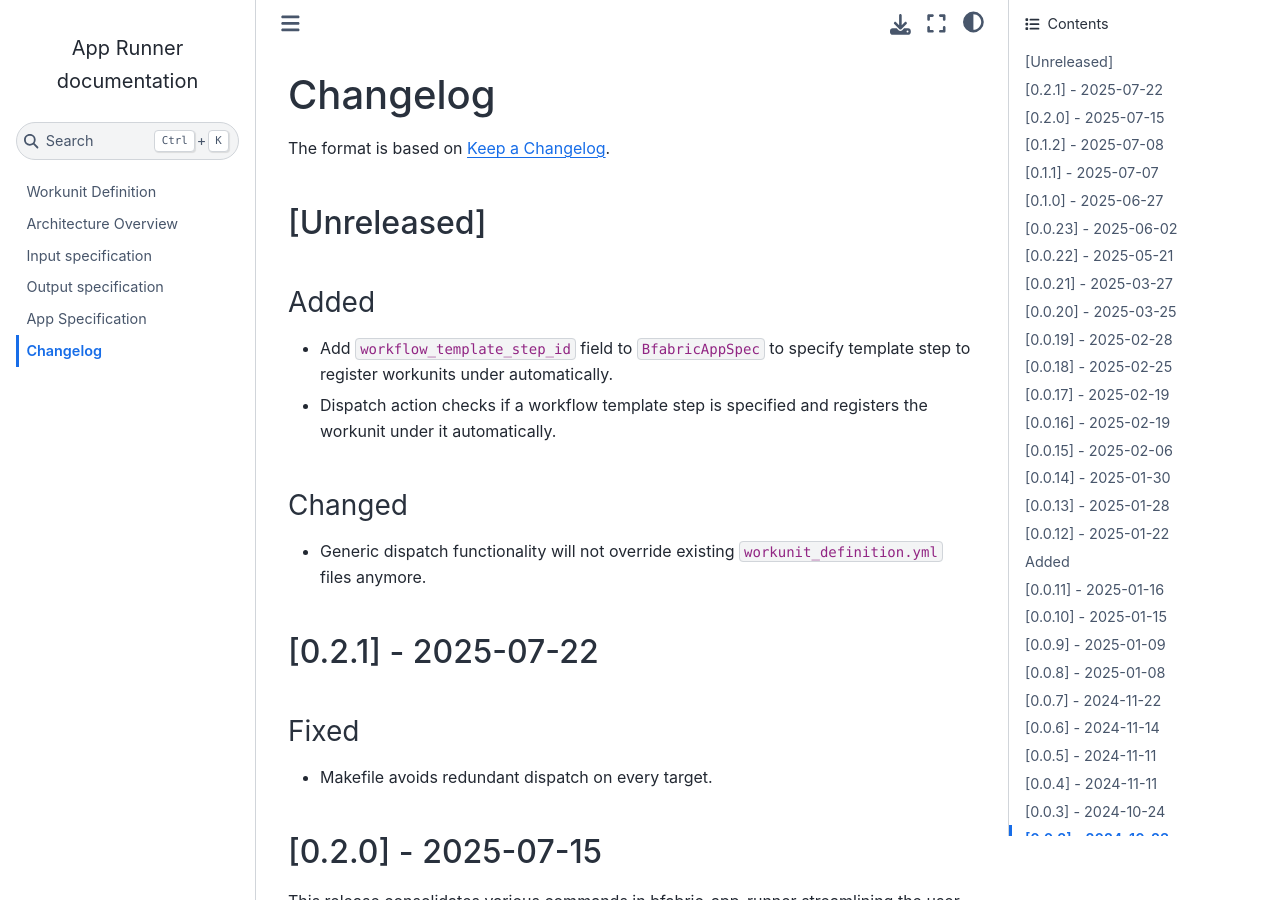
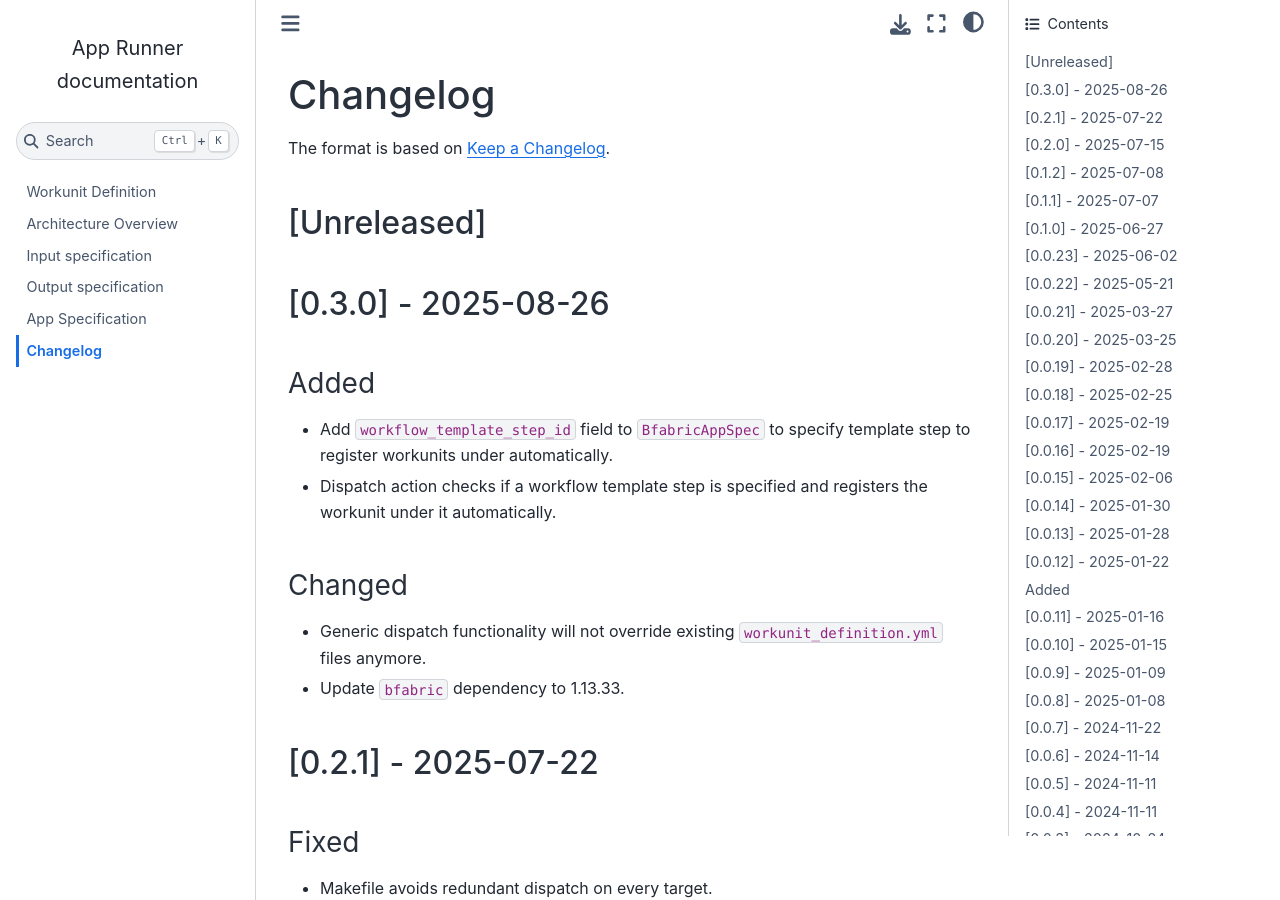
Before and after one commit to fgcz/bfabricPy, a Sphinx documentation site: the page built from bfabric_app_runner/docs/changelog.md, in a window 1280 px wide and 900 px high. Built offline with Sphinx 7.4.7 and the Sphinx Book theme 1.1.4, drawn with Linux system fonts in a browser that asks for light colours.

Commit message:
bfabric-app-runner 0.3.0

```diff
--- a/bfabric_app_runner/docs/changelog.md
+++ b/bfabric_app_runner/docs/changelog.md
@@ -3,6 +3,8 @@
 The format is based on [Keep a Changelog](https://keepachangelog.com/en/1.1.0/).
 
 ## \[Unreleased\]
+
+## \[0.3.0\] - 2025-08-26
 
 ### Added
 
@@ -12,6 +14,7 @@ The format is based on [Keep a Changelog](https://keepachangelog.com/en/1.1.0/).
 ### Changed
 
 - Generic dispatch functionality will not override existing `workunit_definition.yml` files anymore.
+- Update `bfabric` dependency to 1.13.33.
 
 ## \[0.2.1\] - 2025-07-22
 
```
Also changed, not shown: 1 other file.
